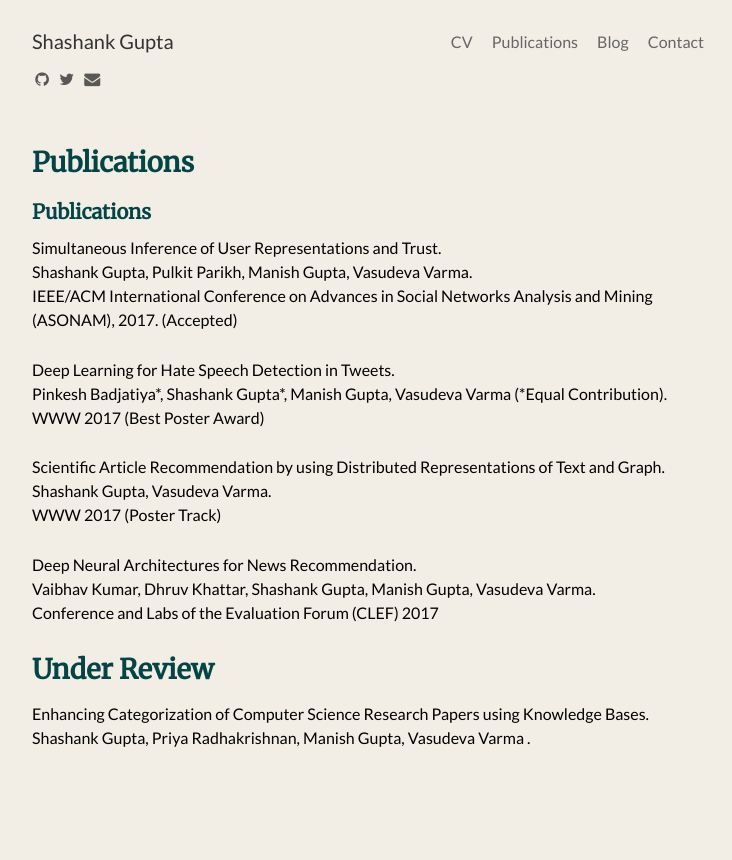
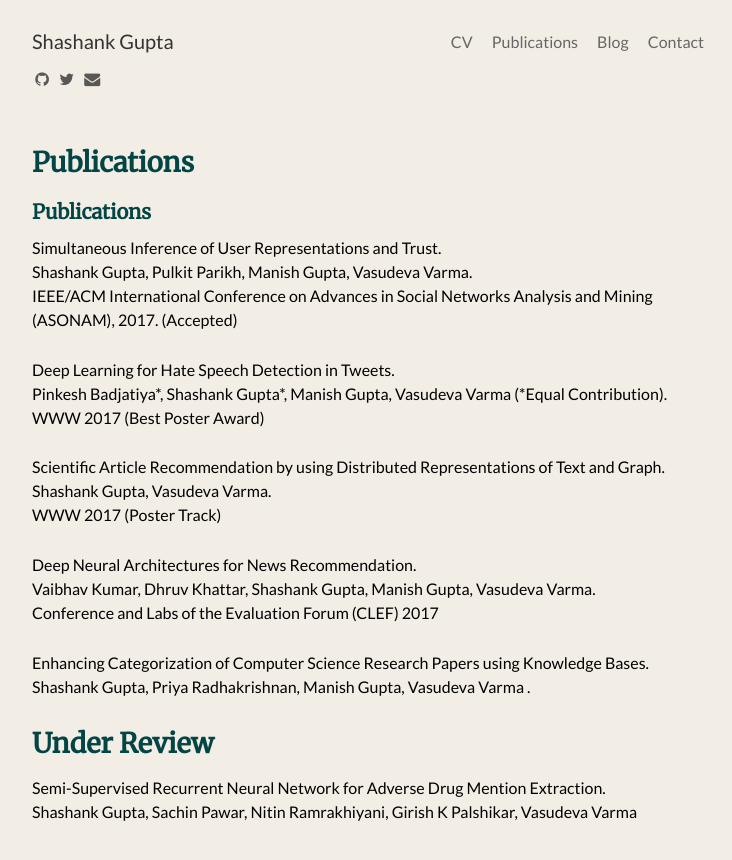
Before and after one commit to shashankg7/shashankg7.github.io, a Jekyll site: the page built from publications.md, in a window 1280 px wide. Shown: the top 860 px of the page, without its empty margins (272-1004 px from the left). Built offline with Jekyll 4.4.1, drawn with Linux system fonts in a browser that asks for light colours; nearby versions of some CDN libraries; our own code applies the rules of GitHub Pages for plain Markdown files.

Commit message:
Publications added

```diff
--- a/publications.md
+++ b/publications.md
@@ -23,7 +23,11 @@
 Vaibhav Kumar, Dhruv Khattar, Shashank Gupta, Manish Gupta, Vasudeva Varma. <br>
 Conference and Labs of the Evaluation Forum (CLEF) 2017
 
+Enhancing Categorization of Computer Science Research Papers using Knowledge Bases. <br>
+Shashank Gupta, Priya Radhakrishnan, Manish Gupta, Vasudeva Varma .<br>
+
+
 ## Under Review
 
-Enhancing Categorization of Computer Science Research Papers using Knowledge Bases. <br>
-Shashank Gupta, Priya Radhakrishnan, Manish Gupta, Vasudeva Varma .<br>
+Semi-Supervised Recurrent Neural Network for Adverse Drug Mention Extraction. <br>
+Shashank Gupta, Sachin Pawar, Nitin Ramrakhiyani, Girish K Palshikar, Vasudeva Varma <br>
```
Also changed, not shown: 1 other file.
